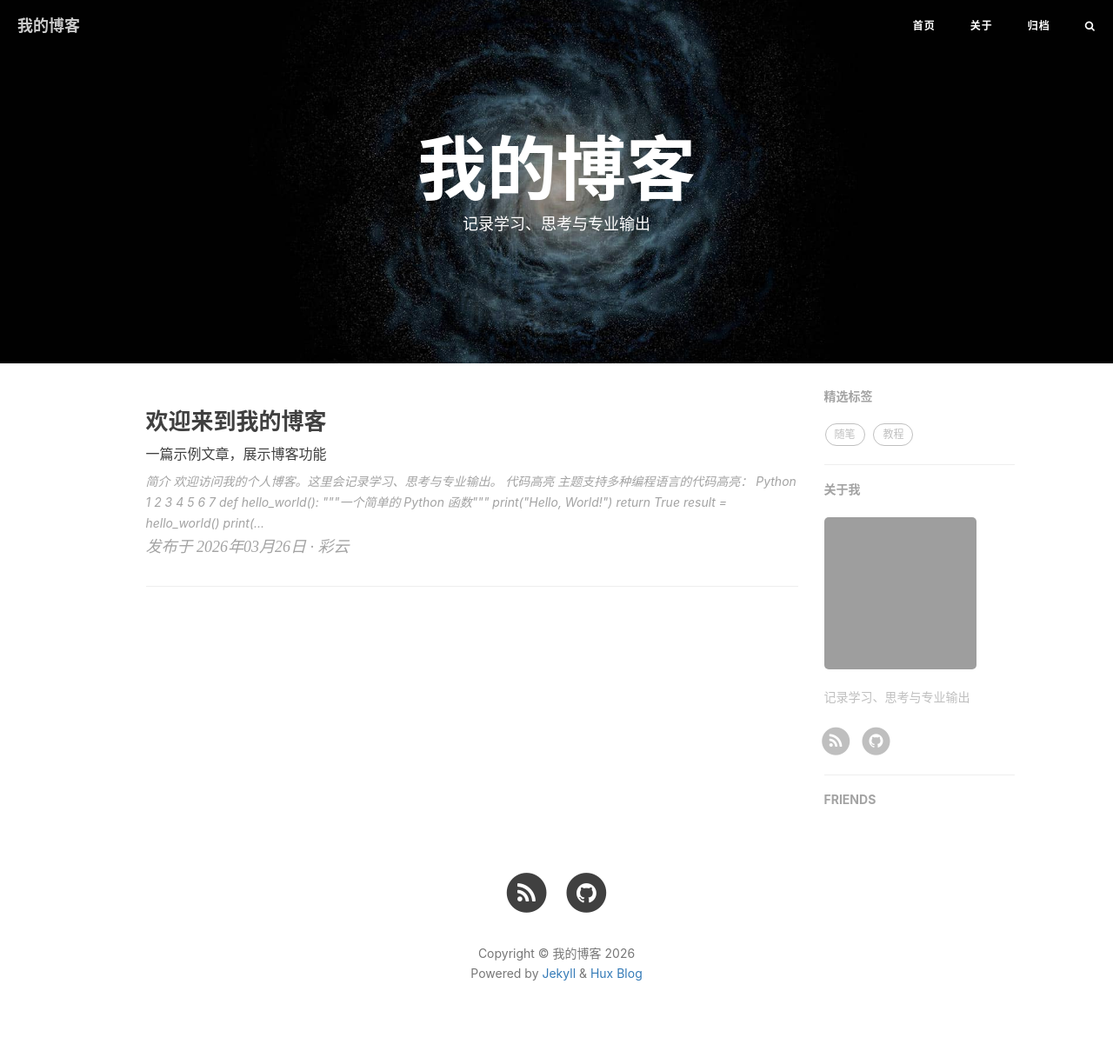
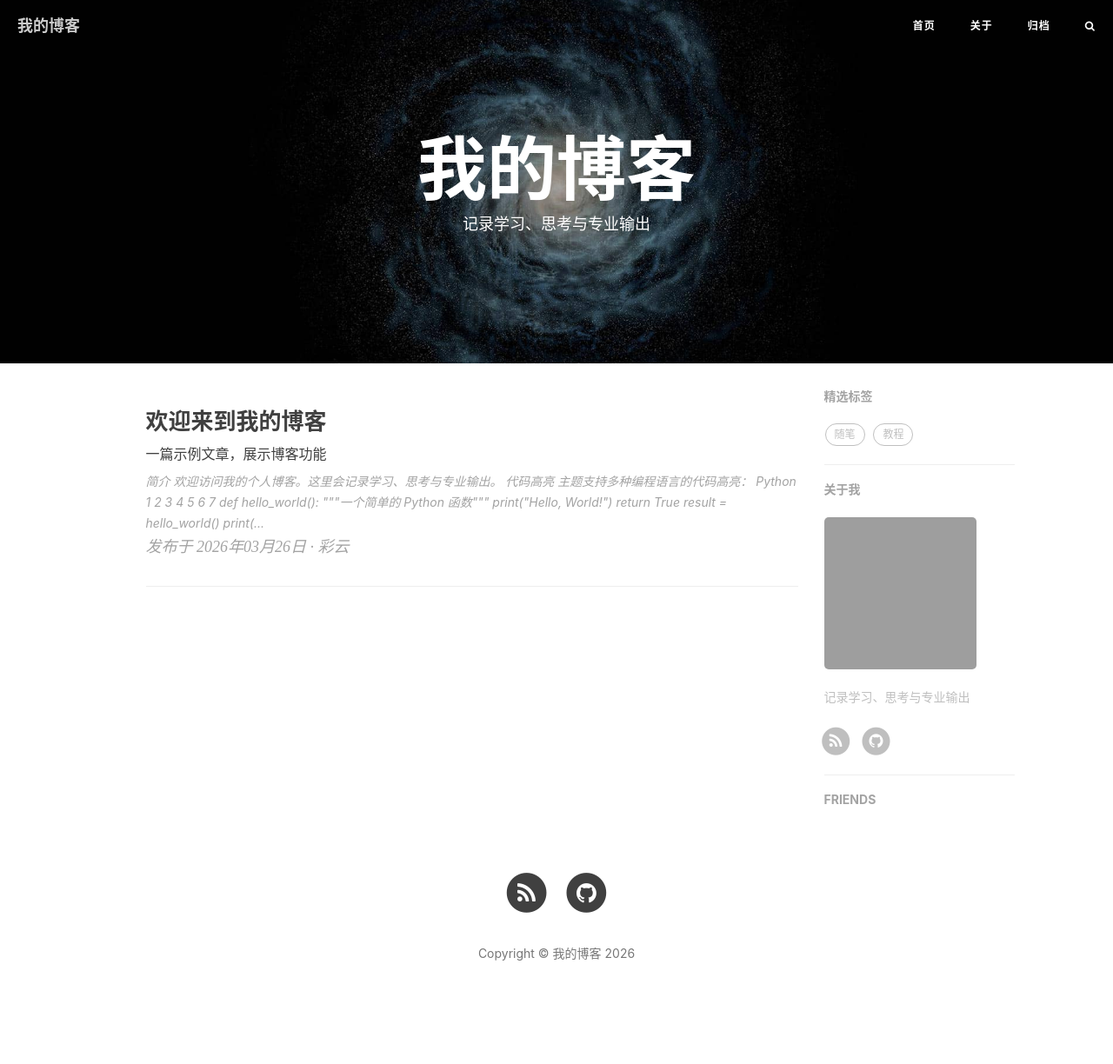
Before and after one commit to cy-cui/cy-cui.github.io, a Jekyll site: the page built from index.html, in a window 1280 px wide. Shown: the whole page at 87% size. Built offline with Jekyll 4.4.1, drawn with Linux system fonts in a browser that asks for light colours; nearby versions of some CDN libraries; the list of posts is cut into pages by our own code; comment, search, counter and statistics services are not loaded; after the commit the page ends 1201 px from its top, so only the background shows below that; grey boxes are pictures that could not be loaded.

Commit message:
更换站点 favicon 为云朵图标。
同步补充 SVG/PNG 与 Apple Touch 图标，并去掉页脚 Powered by 文案。

Co-authored-by: Cursor <cursoragent@cursor.com>

```diff
--- a/_includes/footer.html
+++ b/_includes/footer.html
@@ -9,8 +9,6 @@
                 <p class="copyright text-muted">
                     Copyright &copy; {{ site.title }} {{ site.time | date: '%Y' }}
                     <br>
-                    Powered by <a href="https://jekyllrb.com/">Jekyll</a> &amp;
-                    <a href="https://github.com/Huxpro/huxpro.github.io">Hux Blog</a>
                 </p>
             </div>
         </div>
--- a/_includes/head.html
+++ b/_includes/head.html
@@ -34,7 +34,10 @@
     <title>{% if page.title %}{{ page.title }} - {{ site.SEOTitle }}{% else %}{{ site.SEOTitle }}{% endif %}</title>
 
     <link rel="manifest" href="{{ site.baseurl }}/pwa/manifest.json">
+    <link rel="icon" href="{{ site.baseurl }}/img/favicon.svg" type="image/svg+xml">
+    <link rel="icon" href="{{ site.baseurl }}/img/favicon.png" type="image/png">
     <link rel="shortcut icon" href="{{ site.baseurl }}/img/favicon.ico">
+    <link rel="apple-touch-icon" href="{{ site.baseurl }}/img/apple-touch-icon.png">
     <link rel="canonical" href="{{ page.url | replace:'index.html','' | prepend: site.baseurl | prepend: site.url }}">
     {% feed_meta %}
 
```
Also changed, not shown: img/apple-touch-icon.png (added), img/favicon.ico, img/favicon.png (added), img/favicon.svg (added).
